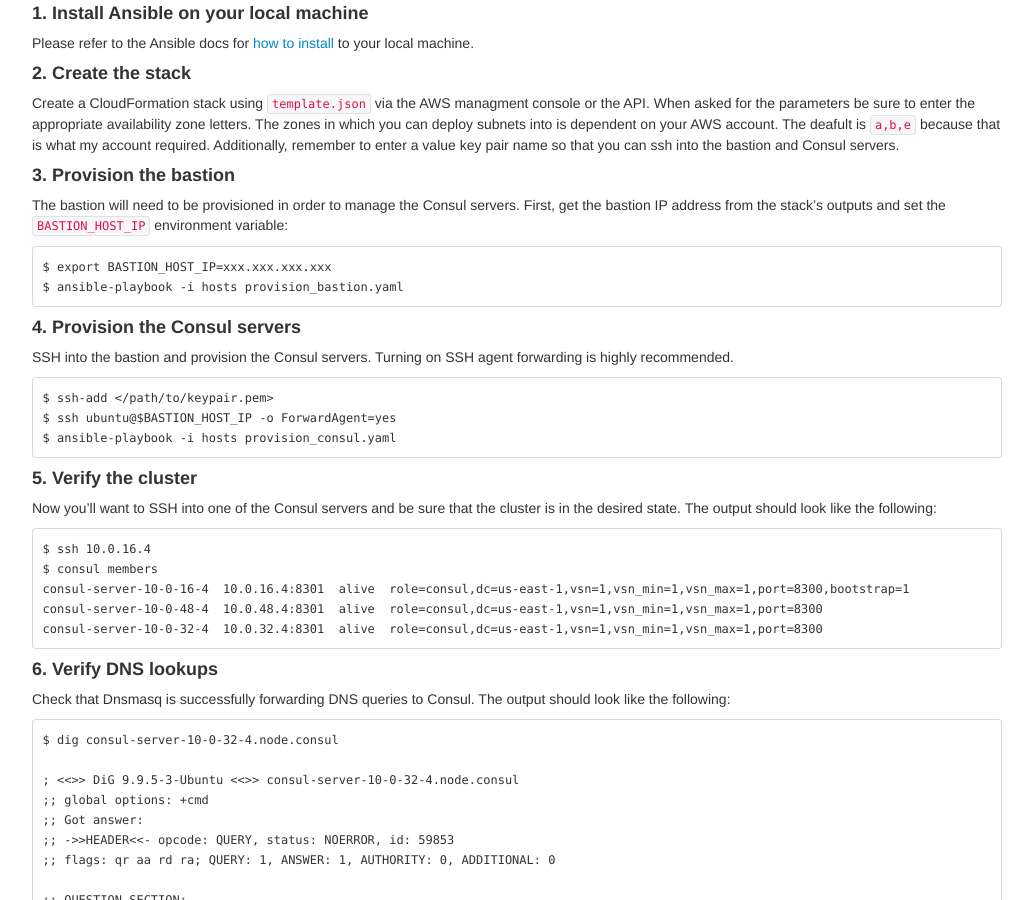
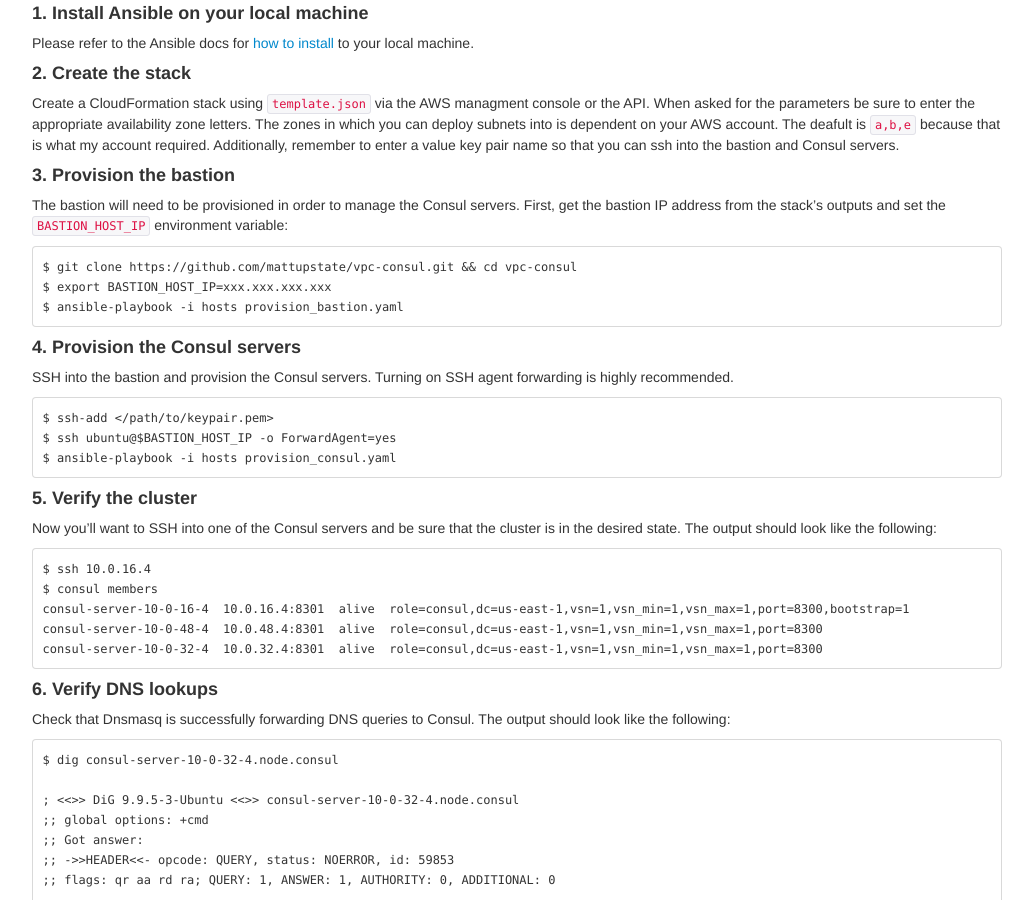
Before and after one commit to mattupstate/mattupstate.github.io, a Jekyll site: the page built from _posts/2014-06-09-deploying-a-consul-cluster-in-a-vpc.markdown, in a window 1280 px wide and 900 px high, scrolled down 1301 px. Shown: the whole window, without its empty margins (123-1156 px from the left). Built offline with Jekyll 4.4.1, drawn with Linux system fonts in a browser that asks for light colours; nearby versions of some CDN libraries; some web fonts are replaced; Markdown is read by kramdown in place of the engine named in the settings; comment, search, counter and statistics services are not loaded.

Commit message:
Add an extra command

```diff
--- a/_posts/2014-06-09-deploying-a-consul-cluster-in-a-vpc.markdown
+++ b/_posts/2014-06-09-deploying-a-consul-cluster-in-a-vpc.markdown
@@ -71,6 +71,7 @@
 
 The bastion will need to be provisioned in order to manage the Consul servers. First, get the bastion IP address from the stack's outputs and set the `BASTION_HOST_IP` environment variable:
 
+    $ git clone https://github.com/mattupstate/vpc-consul.git && cd vpc-consul
     $ export BASTION_HOST_IP=xxx.xxx.xxx.xxx
     $ ansible-playbook -i hosts provision_bastion.yaml
 
```
